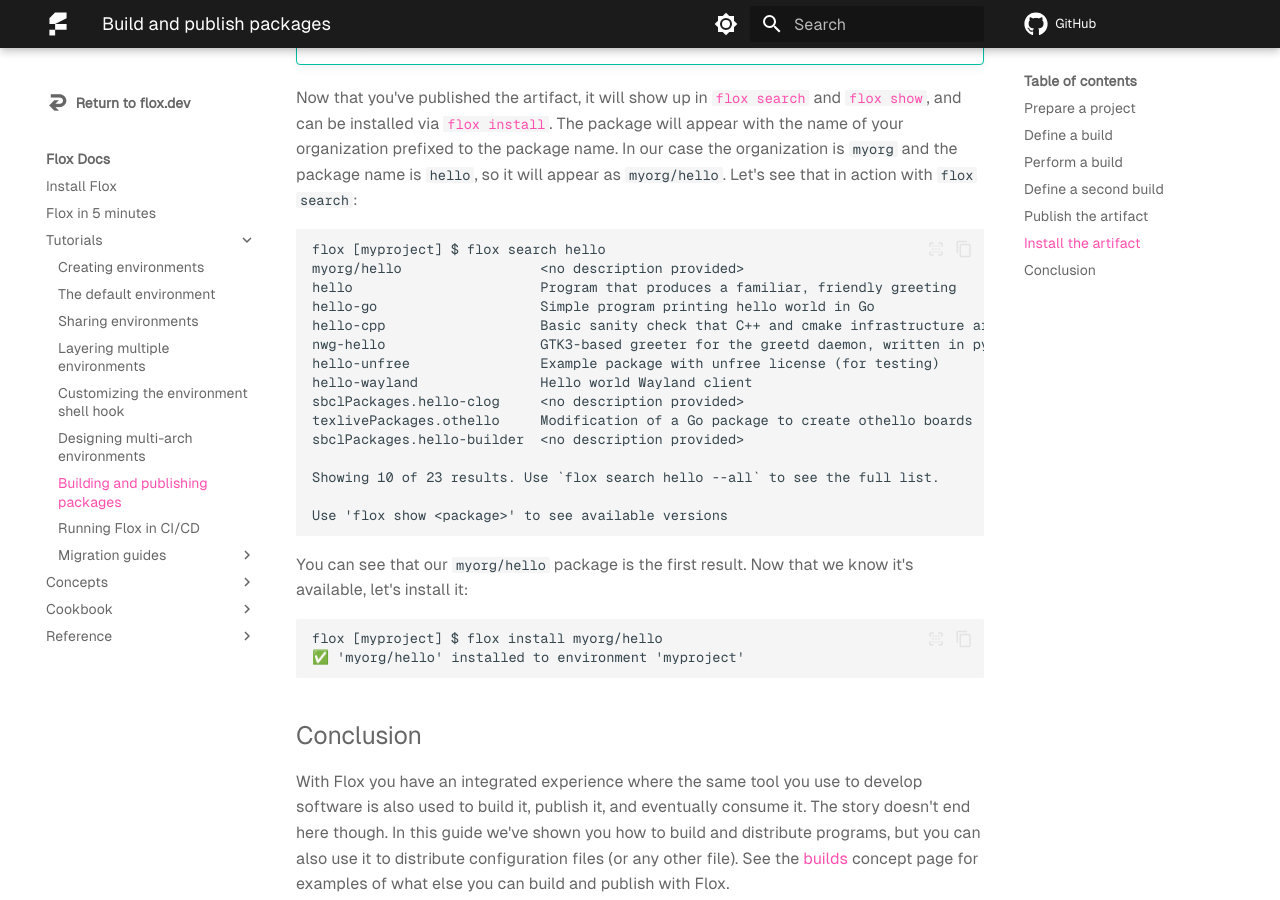
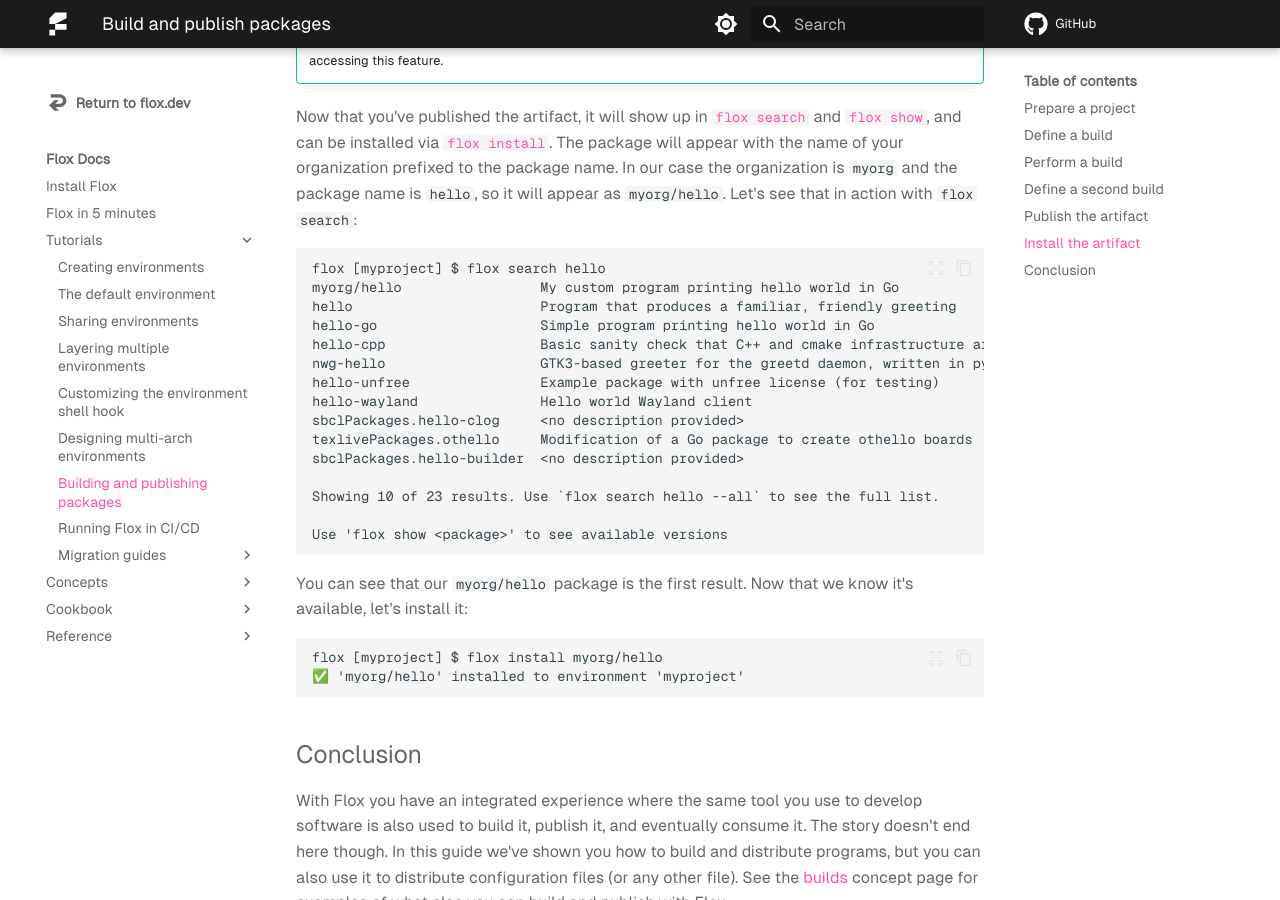
Before and after one commit to flox/floxdocs, an MkDocs documentation site: the page built from docs/tutorials/build-and-publish.md, in a window 1280 px wide and 900 px high, scrolled down 5043 px. Built offline with MkDocs 1.6.1 and Material for MkDocs 9.7.7, drawn with Linux system fonts in a browser that asks for light colours; plug-ins that fetch from the network failed and are left out; comment, search, counter and statistics services are not loaded; some of the changed text lies outside the part shown.

Commit message:
fix: add description to the build example

````diff
--- a/docs/tutorials/build-and-publish.md
+++ b/docs/tutorials/build-and-publish.md
@@ -105,6 +105,7 @@
 
 ```toml
 [build.hello]
+description = "My custom program printing hello world in Go"
 command = '''
   mkdir -p $out/bin
   go build # produces the ./hello executable file
@@ -229,7 +230,7 @@
 
 ```text
 flox [myproject] $ flox search hello
-myorg/hello                 <no description provided>
+myorg/hello                 My custom program printing hello world in Go
 hello                       Program that produces a familiar, friendly greeting
 hello-go                    Simple program printing hello world in Go
 hello-cpp                   Basic sanity check that C++ and cmake infrastructure are working
````
